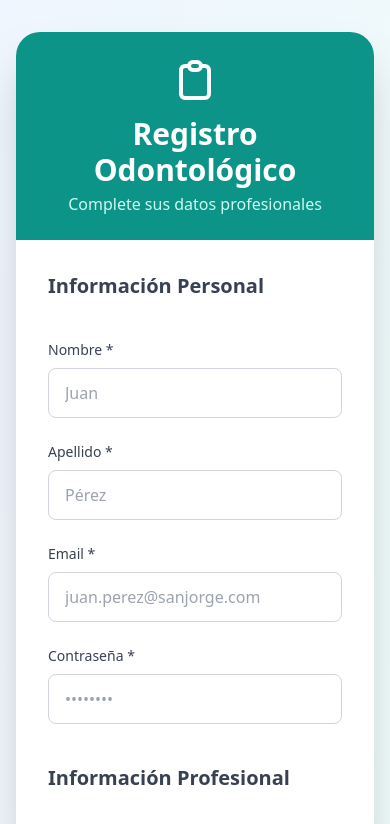
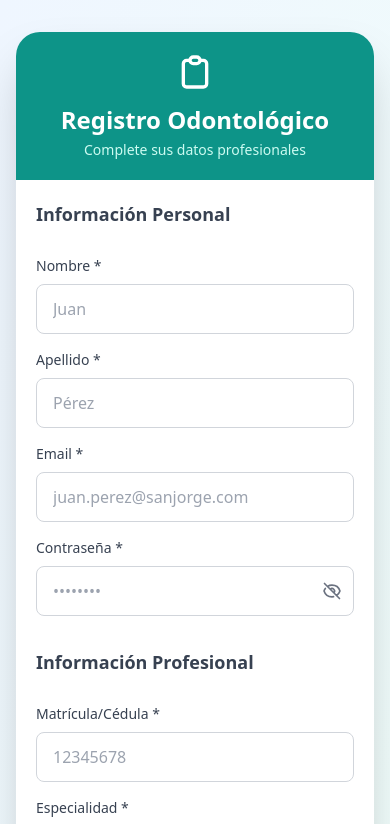
Before and after one commit to fede1817/San-Jorge, a React (Create React App) app: page /register in a window 390 px wide. Shown: the top 824 px of the page. Built offline with nearby package versions, Linux system fonts and the light colour scheme.

Commit message:
register page adaptado a moviles

```diff
--- a/src/pages/RegisterPage.js
+++ b/src/pages/RegisterPage.js
@@ -2,6 +2,7 @@ import { useState } from "react";
 import { useNavigate } from "react-router-dom";
 import { toast } from "react-toastify";
 import "react-toastify/dist/ReactToastify.css";
+import { ToastContainer } from "react-toastify";
 
 function RegisterPage() {
   const [formData, setFormData] = useState({
@@ -13,6 +14,7 @@ function RegisterPage() {
     especialidad: "",
   });
   const [loading, setLoading] = useState(false);
+  const [showPassword, setShowPassword] = useState(false);
   const navigate = useNavigate();
 
   const handleChange = (e) => {
@@ -58,15 +60,17 @@ function RegisterPage() {
   };
 
   return (
-    <div className="min-h-screen flex items-center justify-center bg-gradient-to-br from-blue-50 to-teal-50">
-      <div className="w-full max-w-2xl mx-4 my-8">
+    <div className="min-h-screen flex items-center justify-center bg-gradient-to-br from-blue-50 to-teal-50 p-4">
+      <ToastContainer position="top-center" toastClassName="mt-16 mx-4" />
+
+      <div className="w-full max-w-2xl mx-auto my-4 sm:my-8">
         <div className="bg-white rounded-3xl shadow-2xl overflow-hidden">
           {/* Encabezado */}
-          <div className="bg-teal-600 py-6 px-8 text-center">
+          <div className="bg-teal-600 py-5 sm:py-6 px-6 sm:px-8 text-center">
             <div className="flex justify-center mb-3">
               <svg
                 xmlns="http://www.w3.org/2000/svg"
-                className="h-12 w-12 text-white"
+                className="h-10 w-10 sm:h-12 sm:w-12 text-white"
                 fill="none"
                 viewBox="0 0 24 24"
                 stroke="currentColor"
@@ -79,18 +83,18 @@ function RegisterPage() {
                 />
               </svg>
             </div>
-            <h1 className="text-3xl font-bold text-white">
+            <h1 className="text-2xl sm:text-3xl font-bold text-white">
               Registro Odontológico
             </h1>
-            <p className="text-teal-100 mt-1">
+            <p className="text-teal-100 mt-1 text-sm sm:text-base">
               Complete sus datos profesionales
             </p>
           </div>
 
           {/* Formulario */}
-          <div className="p-8 grid grid-cols-1 md:grid-cols-2 gap-6">
+          <div className="p-5 sm:p-6 md:p-8 grid grid-cols-1 md:grid-cols-2 gap-4 sm:gap-6">
             <div className="md:col-span-2">
-              <h2 className="text-xl font-semibold text-gray-700 mb-4">
+              <h2 className="text-lg sm:text-xl font-semibold text-gray-700 mb-3 sm:mb-4">
                 Información Personal
               </h2>
             </div>
@@ -105,7 +109,8 @@ function RegisterPage() {
                 placeholder="Juan"
                 value={formData.nombre}
                 onChange={handleChange}
-                className="w-full px-4 py-3 rounded-lg border border-gray-300 focus:outline-none focus:ring-2 focus:ring-teal-500"
+                className="w-full px-4 py-3 text-base rounded-lg border border-gray-300 focus:outline-none focus:ring-2 focus:ring-teal-500 focus:border-transparent"
+                autoComplete="given-name"
               />
             </div>
 
@@ -119,7 +124,8 @@ function RegisterPage() {
                 placeholder="Pérez"
                 value={formData.apellido}
                 onChange={handleChange}
-                className="w-full px-4 py-3 rounded-lg border border-gray-300 focus:outline-none focus:ring-2 focus:ring-teal-500"
+                className="w-full px-4 py-3 text-base rounded-lg border border-gray-300 focus:outline-none focus:ring-2 focus:ring-teal-500 focus:border-transparent"
+                autoComplete="family-name"
               />
             </div>
 
@@ -133,7 +139,8 @@ function RegisterPage() {
                 placeholder="juan.perez@sanjorge.com"
                 value={formData.email}
                 onChange={handleChange}
-                className="w-full px-4 py-3 rounded-lg border border-gray-300 focus:outline-none focus:ring-2 focus:ring-teal-500"
+                className="w-full px-4 py-3 text-base rounded-lg border border-gray-300 focus:outline-none focus:ring-2 focus:ring-teal-500 focus:border-transparent"
+                autoComplete="email"
               />
             </div>
 
@@ -141,18 +148,64 @@ function RegisterPage() {
               <label className="block text-gray-700 text-sm font-medium mb-2">
                 Contraseña *
               </label>
+              <div className="relative">
                 <input
                   name="password"
-                type="password"
+                  type={showPassword ? "text" : "password"}
                   placeholder="••••••••"
                   value={formData.password}
                   onChange={handleChange}
-                className="w-full px-4 py-3 rounded-lg border border-gray-300 focus:outline-none focus:ring-2 focus:ring-teal-500"
+                  className="w-full px-4 py-3 text-base rounded-lg border border-gray-300 focus:outline-none focus:ring-2 focus:ring-teal-500 focus:border-transparent pr-12"
+                  autoComplete="new-password"
                 />
+                <button
+                  type="button"
+                  className="absolute inset-y-0 right-0 pr-3 flex items-center text-gray-500 hover:text-gray-700"
+                  onClick={() => setShowPassword(!showPassword)}
+                >
+                  {showPassword ? (
+                    <svg
+                      xmlns="http://www.w3.org/2000/svg"
+                      className="h-5 w-5"
+                      fill="none"
+                      viewBox="0 0 24 24"
+                      stroke="currentColor"
+                    >
+                      <path
+                        strokeLinecap="round"
+                        strokeLinejoin="round"
+                        strokeWidth={2}
+                        d="M15 12a3 3 0 11-6 0 3 3 0 016 0z"
+                      />
+                      <path
+                        strokeLinecap="round"
+                        strokeLinejoin="round"
+                        strokeWidth={2}
+                        d="M2.458 12C3.732 7.943 7.523 5 12 5c4.478 0 8.268 2.943 9.542 7-1.274 4.057-5.064 7-9.542 7-4.477 0-8.268-2.943-9.542-7z"
+                      />
+                    </svg>
+                  ) : (
+                    <svg
+                      xmlns="http://www.w3.org/2000/svg"
+                      className="h-5 w-5"
+                      fill="none"
+                      viewBox="0 0 24 24"
+                      stroke="currentColor"
+                    >
+                      <path
+                        strokeLinecap="round"
+                        strokeLinejoin="round"
+                        strokeWidth={2}
+                        d="M13.875 18.825A10.05 10.05 0 0112 19c-4.478 0-8.268-2.943-9.543-7a9.97 9.97 0 011.563-3.029m5.858.908a3 3 0 114.243 4.243M9.878 9.878l4.242 4.242M9.88 9.88l-3.29-3.29m7.532 7.532l3.29 3.29M3 3l3.59 3.59m0 0A9.953 9.953 0 0112 5c4.478 0 8.268 2.943 9.543 7a10.025 10.025 0 01-4.132 5.411m0 0L21 21"
+                      />
+                    </svg>
+                  )}
+                </button>
+              </div>
             </div>
 
             <div className="md:col-span-2 mt-4">
-              <h2 className="text-xl font-semibold text-gray-700 mb-4">
+              <h2 className="text-lg sm:text-xl font-semibold text-gray-700 mb-3 sm:mb-4">
                 Información Profesional
               </h2>
             </div>
@@ -167,7 +220,8 @@ function RegisterPage() {
                 placeholder="12345678"
                 value={formData.matricula}
                 onChange={handleChange}
-                className="w-full px-4 py-3 rounded-lg border border-gray-300 focus:outline-none focus:ring-2 focus:ring-teal-500"
+                className="w-full px-4 py-3 text-base rounded-lg border border-gray-300 focus:outline-none focus:ring-2 focus:ring-teal-500 focus:border-transparent"
+                autoComplete="off"
               />
             </div>
 
@@ -179,7 +233,7 @@ function RegisterPage() {
                 name="especialidad"
                 value={formData.especialidad}
                 onChange={handleChange}
-                className="w-full px-4 py-3 rounded-lg border border-gray-300 focus:outline-none focus:ring-2 focus:ring-teal-500 bg-white"
+                className="w-full px-4 py-3 text-base rounded-lg border border-gray-300 focus:outline-none focus:ring-2 focus:ring-teal-500 focus:border-transparent bg-white"
               >
                 <option value="">Seleccione...</option>
                 <option value="Ortodoncia">Ortodoncia</option>
@@ -193,7 +247,7 @@ function RegisterPage() {
               </select>
             </div>
 
-            <div className="md:col-span-2 mt-6">
+            <div className="md:col-span-2 mt-5 sm:mt-6">
               <button
                 onClick={handleRegister}
                 disabled={loading}
```
Lines whose indentation alone changed are shown as unchanged.
